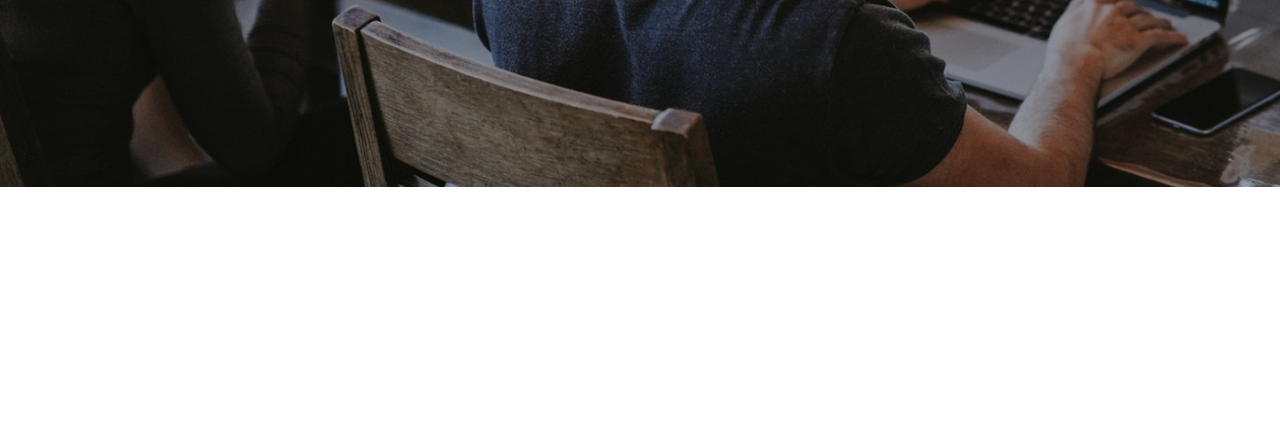
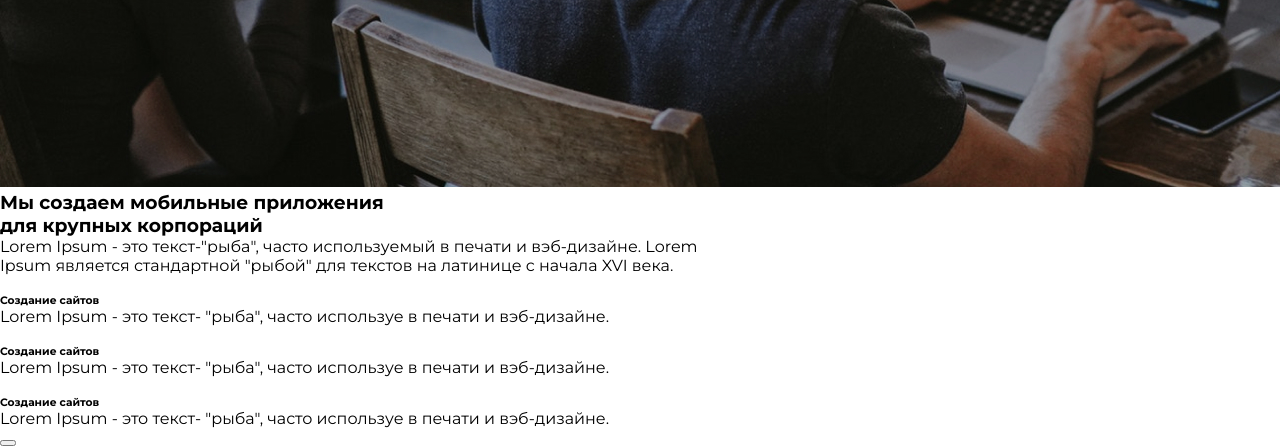
Before and after one commit to Bakalina/Template, a website: page index.html in a window 1280 px wide. Shown: the part 713-1160 px from the top of the page. Before the commit the page ends 904 px from the top, so only its background shows below. Drawn offline with Linux system fonts and the light colour scheme.

Commit message:
main-services-1

```diff
--- a/index.html
+++ b/index.html
@@ -31,6 +31,41 @@
             <button>Наши проекты</button>
         </div>
     </header>
+    <main>
+        <div class="services">
+            <h3>Мы создаем мобильные приложения <br> для крупных корпораций</h3>
+            <p>Lorem Ipsum - это текст-"рыба", часто используемый в печати и вэб-дизайне. Lorem <br> Ipsum является
+                стандартной "рыбой" для текстов на латинице с начала XVI века.</p>
+            <div class="services__item">
+                <div class="services__elipse-one">
+                    <div class="services__elipse-two">
+                        <img src="img/project.png" alt="">
+                    </div>
+                </div>
+                <h6>Создание сайтов</h6>
+                <p>Lorem Ipsum - это текст- "рыба", часто используе в печати и вэб-дизайне.</p>
+            </div>
+            <div class="services__item">
+                <div class="services__elipse-one">
+                    <div class="services__elipse-two">
+                        <img src="img/project.png" alt="">
+                    </div>
+                </div>
+                <h6>Создание сайтов</h6>
+                <p>Lorem Ipsum - это текст- "рыба", часто используе в печати и вэб-дизайне.</p>
+            </div>
+            <div class="services__item">
+                <div class="services__elipse-one">
+                    <div class="services__elipse-two">
+                        <img src="img/project.png" alt="">
+                    </div>
+                </div>
+                <h6>Создание сайтов</h6>
+                <p>Lorem Ipsum - это текст- "рыба", часто используе в печати и вэб-дизайне.</p>
+            </div>
+            <button></button>
+        </div>
+    </main>
 </body>
 
 </html>
```
